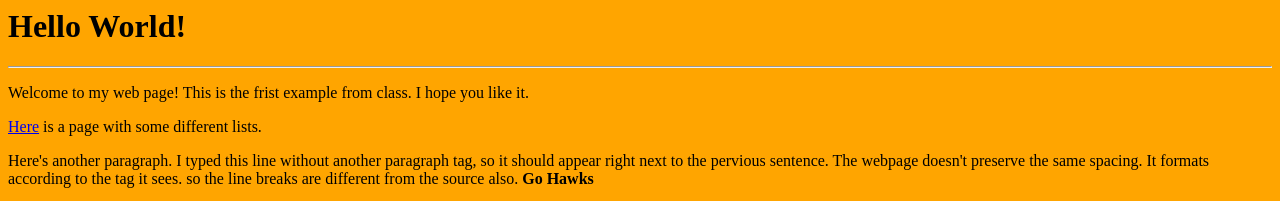
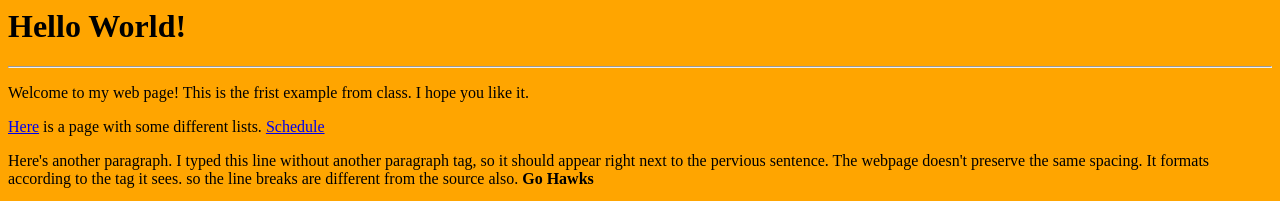
Before and after one commit to Jamal012/Classexamples, a plain HTML site: page index.html in a window 1280 px wide. Shown: the top 201 px of the page. Drawn offline with Linux system fonts and the light colour scheme.

Commit message:
Update index.html

```diff
--- a/index.html
+++ b/index.html
@@ -7,7 +7,7 @@
 
 
   <p><a href="Lists.html">Here</a> is a page with some different lists.
-
+   <a href="schedule.html">Schedule</a>
 
   <p>Here's another paragraph.
        I typed this line without another paragraph tag, so it should appear right next to the pervious sentence. The webpage doesn't preserve the same spacing. It formats according to the tag it sees.
```
